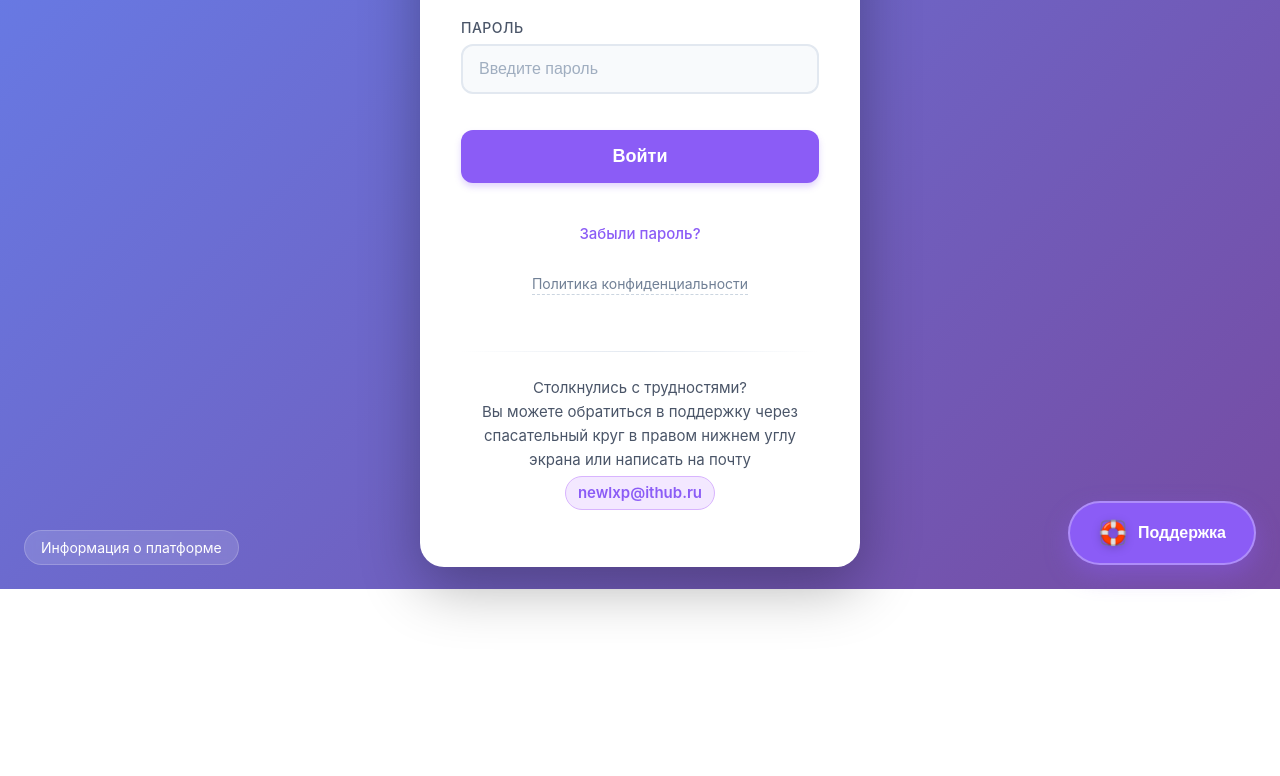
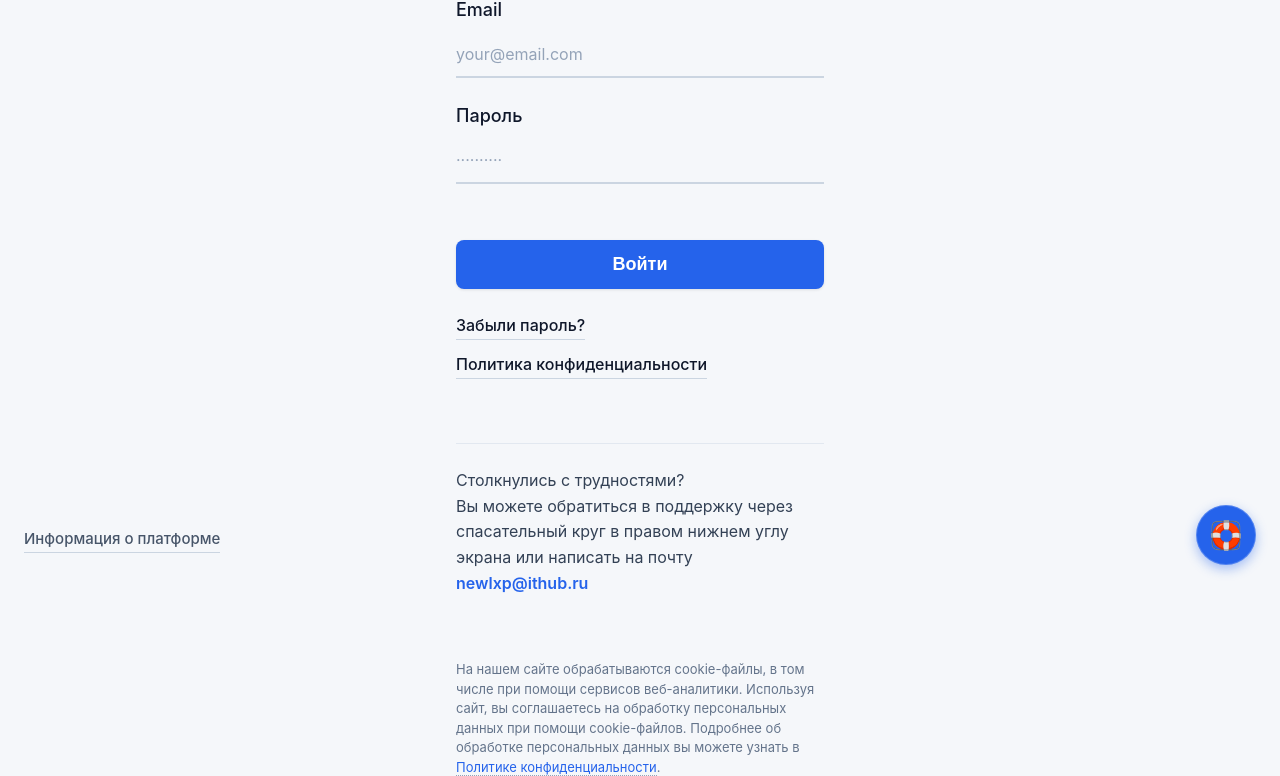
Before and after one commit to Jidokexe/FisherNew, a plain HTML site: page index.html in a window 1280 px wide. Shown: the part 211-987 px from the top of the page. Before the commit the page ends 800 px from the top, so only its background shows below. Drawn offline with Linux system fonts and the light colour scheme.

Commit message:
Update index.html

```diff
--- a/index.html
+++ b/index.html
@@ -3,8 +3,9 @@
 <head>
     <meta charset="UTF-8">
     <meta name="viewport" content="width=device-width, initial-scale=1.0">
-    <title>Вход | ITHUB LXP</title>
+    <title>Вход | newlxp</title>
     <style>
+        /* Сбрасываем стандартные отступы */
         * {
             margin: 0;
             padding: 0;
@@ -12,325 +13,356 @@
         }
 
         body {
-            font-family: -apple-system, BlinkMacSystemFont, 'Segoe UI', Roboto, Oxygen, Ubuntu, sans-serif;
-            background: linear-gradient(135deg, #667eea 0%, #764ba2 100%);
+            font-family: -apple-system, BlinkMacSystemFont, 'Segoe UI', Roboto, 'Helvetica Neue', Arial, sans-serif;
+            background-color: #f5f7fa; /* Очень светлый серо-голубой фон, как на newlxp.ru */
             min-height: 100vh;
             display: flex;
+            flex-direction: column;
             align-items: center;
             justify-content: center;
-            position: relative;
             margin: 0;
             padding: 20px;
+            line-height: 1.5;
+            color: #1e293b;
         }
 
-        /* Карточка формы */
-        .login-card {
-            background: white;
-            border-radius: 24px;
-            box-shadow: 0 20px 60px rgba(0, 0, 0, 0.3);
-            padding: 40px;
+        /* Основной контейнер страницы */
+        .page-container {
+            display: flex;
+            flex-direction: column;
+            min-height: 100vh;
             width: 100%;
-            max-width: 440px;
-            text-align: center;
-            position: relative;
-            z-index: 2;
-            backdrop-filter: blur(10px);
-            border: 1px solid rgba(255, 255, 255, 0.2);
+            max-width: 400px; /* Ограничиваем ширину для удобства, как на оригинале */
+            margin: 0 auto;
+            padding: 20px 0;
         }
 
-        h2 {
-            color: #1a1a1a;
-            font-size: 32px;
-            font-weight: 600;
-            margin-bottom: 32px;
-            letter-spacing: -0.5px;
+        /* Шапка с логотипом */
+        .header {
+            padding: 24px 16px 32px 16px; /* Отступы сверху и снизу */
+            text-align: left; /* Лого прижат к левому краю */
         }
 
-        /* Поля ввода */
-        .input-group {
-            margin-bottom: 20px;
-            text-align: left;
+        .logo-link {
+            display: inline-block;
+            text-decoration: none;
+            color: #1e293b; /* Темно-серый цвет для текстового лого */
+            font-size: 24px;
+            font-weight: 600;
+            letter-spacing: -0.02em;
+            transition: opacity 0.2s;
+        }
+
+        .logo-link:hover {
+            opacity: 0.8;
+        }
+
+        /* Основная карточка с формой */
+        .login-container {
+            flex-grow: 1;
+            display: flex;
+            flex-direction: column;
+            padding: 0 16px;
+        }
+
+        h1 {
+            font-size: 36px; /* Крупный заголовок, как на оригинале */
+            font-weight: 600;
+            color: #0f172a;
+            margin-bottom: 32px;
+            letter-spacing: -0.02em;
+            line-height: 1.2;
+        }
+
+        /* Стили формы */
+        .form-group {
+            margin-bottom: 24px;
         }
 
         label {
             display: block;
-            color: #4a5568;
-            font-size: 14px;
+            font-size: 18px; /* Крупные подписи к полям */
             font-weight: 500;
+            color: #0f172a;
             margin-bottom: 8px;
-            text-transform: uppercase;
-            letter-spacing: 0.5px;
         }
 
         input {
             width: 100%;
-            padding: 14px 16px;
-            border: 2px solid #e2e8f0;
-            border-radius: 12px;
-            font-size: 16px;
-            transition: all 0.3s ease;
-            background: #f8fafc;
+            padding: 12px 0; /* Только вертикальные отступы, без горизонтальных — для имитации нижней границы */
+            font-size: 18px;
+            border: none;
+            border-bottom: 2px solid #cbd5e1; /* Серая линия снизу, как в оригинале */
+            background-color: transparent;
+            outline: none;
+            transition: border-color 0.2s;
+            border-radius: 0; /* Убираем скругление */
+            font-family: inherit;
         }
 
         input:focus {
-            outline: none;
-            border-color: #8b5cf6;
-            background: white;
-            box-shadow: 0 0 0 3px rgba(139, 92, 246, 0.1);
+            border-bottom-color: #2563eb; /* Синий цвет при фокусе */
         }
 
         input::placeholder {
-            color: #a0aec0;
-            font-weight: 400;
-            opacity: 1;
+            color: #94a3b8;
+            font-size: 16px;
         }
 
-        /* Кнопка входа */
-        .login-btn {
+        .login-button {
             width: 100%;
-            padding: 16px;
-            background: #8b5cf6;
+            padding: 14px 24px;
+            background-color: #2563eb; /* Ярко-синий цвет кнопки */
             color: white;
             border: none;
-            border-radius: 12px;
+            border-radius: 8px; /* Легкое скругление, как на кнопке */
             font-size: 18px;
             font-weight: 600;
             cursor: pointer;
-            transition: all 0.3s ease;
-            margin: 16px 0 20px 0;
-            box-shadow: 0 4px 6px rgba(139, 92, 246, 0.25);
+            transition: background-color 0.2s;
+            margin: 32px 0 24px 0;
+            box-shadow: 0 1px 3px rgba(0,0,0,0.1);
         }
 
-        .login-btn:hover {
-            background: #7c3aed;
-            transform: translateY(-2px);
-            box-shadow: 0 6px 12px rgba(124, 58, 237, 0.3);
+        .login-button:hover {
+            background-color: #1d4ed8;
         }
 
-        .login-btn:active {
-            transform: translateY(0);
-        }
-
-        /* Ссылки */
+        /* Блок ссылок */
         .links {
-            margin: 20px 0;
+            margin-bottom: 32px;
         }
 
         .forgot-link {
-            color: #8b5cf6;
+            display: inline-block;
+            color: #0f172a;
             text-decoration: none;
-            font-size: 15px;
+            font-size: 16px;
             font-weight: 500;
-            transition: color 0.2s;
-            display: inline-block;
-            margin-bottom: 24px;
+            margin-bottom: 12px;
+            border-bottom: 1px solid #cbd5e1; /* Точечное подчеркивание */
+            padding-bottom: 2px;
+            transition: border-color 0.2s;
         }
 
         .forgot-link:hover {
-            color: #6b46c1;
-            text-decoration: underline;
+            border-bottom-color: #2563eb;
         }
 
         .privacy-link {
-            color: #718096;
+            display: inline-block;
+            color: #0f172a;
             text-decoration: none;
-            font-size: 14px;
-            display: inline-block;
-            margin: 8px 0 24px 0;
-            transition: color 0.2s;
-            border-bottom: 1px dashed #cbd5e0;
+            font-size: 16px;
+            font-weight: 500;
+            border-bottom: 1px solid #cbd5e1;
             padding-bottom: 2px;
+            transition: border-color 0.2s;
         }
 
         .privacy-link:hover {
-            color: #4a5568;
-            border-bottom-color: #8b5cf6;
+            border-bottom-color: #2563eb;
         }
 
-        /* Разделитель */
+        /* Разделительная линия */
         .divider {
-            height: 1px;
-            background: linear-gradient(to right, transparent, #e2e8f0, transparent);
+            border: none;
+            border-top: 1px solid #e2e8f0; /* Светло-серая линия */
             margin: 32px 0 24px 0;
         }
 
         /* Текст поддержки */
         .support-text {
-            color: #4a5568;
-            font-size: 15px;
+            color: #334155;
+            font-size: 16px;
             line-height: 1.6;
-            margin-bottom: 12px;
+            margin-bottom: 24px;
         }
 
         .support-email {
-            color: #8b5cf6;
+            color: #2563eb;
             font-weight: 600;
             text-decoration: none;
-            background: #f3e8ff;
-            padding: 4px 12px;
-            border-radius: 20px;
-            display: inline-block;
-            margin: 4px 0;
-            transition: all 0.2s;
-            border: 1px solid #d8b4fe;
+            transition: color 0.2s;
         }
 
         .support-email:hover {
-            background: #8b5cf6;
-            color: white;
-            border-color: #8b5cf6;
+            color: #1d4ed8;
+            text-decoration: underline;
         }
 
-        /* Кнопка спасательного круга (livechat) */
+        /* Кнопка спасательного круга (как в правом нижнем углу) */
         .livechat-button {
             position: fixed;
             bottom: 24px;
             right: 24px;
-            background: #8b5cf6;
+            background-color: #2563eb;
             color: white;
             border: none;
-            border-radius: 60px;
-            padding: 16px 28px;
-            font-size: 16px;
-            font-weight: 600;
+            border-radius: 9999px; /* Полностью круглая */
+            width: 60px;
+            height: 60px;
+            font-size: 28px;
             cursor: pointer;
-            box-shadow: 0 10px 25px rgba(139, 92, 246, 0.4);
+            box-shadow: 0 4px 12px rgba(37, 99, 235, 0.4);
             display: flex;
             align-items: center;
-            gap: 10px;
-            transition: all 0.3s ease;
-            border: 2px solid rgba(255, 255, 255, 0.3);
+            justify-content: center;
+            transition: all 0.2s ease;
             z-index: 1000;
+            border: 1px solid rgba(255, 255, 255, 0.2);
         }
 
         .livechat-button:hover {
-            background: #7c3aed;
+            background-color: #1d4ed8;
             transform: scale(1.05);
-            box-shadow: 0 15px 30px rgba(124, 58, 237, 0.5);
+            box-shadow: 0 8px 16px rgba(37, 99, 235, 0.5);
         }
 
-        .livechat-button:active {
-            transform: scale(0.98);
-        }
-
-        .livechat-icon {
-            font-size: 24px;
-            filter: drop-shadow(0 2px 4px rgba(0, 0, 0, 0.2));
-        }
-
-        /* Ссылка в футере */
+        /* Ссылка "Информация о платформе" (левый нижний угол) */
         .platform-link {
-            color: white;
+            position: fixed;
+            bottom: 36px;
+            left: 24px;
+            color: #475569;
             text-decoration: none;
-            font-size: 14px;
-            position: fixed;
-            bottom: 24px;
-            left: 24px;
-            background: rgba(255, 255, 255, 0.15);
-            backdrop-filter: blur(5px);
-            padding: 8px 16px;
-            border-radius: 30px;
-            border: 1px solid rgba(255, 255, 255, 0.2);
-            transition: all 0.3s ease;
+            font-size: 15px;
+            font-weight: 500;
+            transition: color 0.2s;
             z-index: 1000;
+            border-bottom: 1px solid #cbd5e1;
+            padding-bottom: 2px;
         }
 
         .platform-link:hover {
-            background: rgba(255, 255, 255, 0.25);
-            border-color: rgba(255, 255, 255, 0.4);
+            color: #0f172a;
+            border-bottom-color: #2563eb;
+        }
+
+        /* Футер с информацией о cookie (как на оригинале) */
+        .footer {
+            padding: 40px 16px 20px 16px;
+            text-align: left;
+            font-size: 13px;
+            color: #64748b;
+            max-width: 400px;
+            margin: 0 auto;
+            line-height: 1.5;
+        }
+
+        .footer a {
+            color: #2563eb;
+            text-decoration: none;
+            border-bottom: 1px dotted #94a3b8;
+        }
+
+        .footer a:hover {
+            border-bottom-color: #2563eb;
         }
 
         /* Адаптивность */
         @media (max-width: 480px) {
-            .login-card {
-                padding: 30px 20px;
+            h1 {
+                font-size: 32px;
             }
 
-            h2 {
-                font-size: 28px;
+            label, input, .login-button {
+                font-size: 16px;
             }
 
             .livechat-button {
-                padding: 12px 20px;
-                font-size: 14px;
+                width: 50px;
+                height: 50px;
+                font-size: 24px;
                 bottom: 16px;
                 right: 16px;
             }
 
             .platform-link {
-                bottom: 16px;
+                bottom: 24px;
                 left: 16px;
+                font-size: 13px;
+            }
+
+            .footer {
+                padding: 30px 16px 16px 16px;
                 font-size: 12px;
             }
-        }
-
-        /* Стилизация placeholder */
-        ::placeholder {
-            color: #a0aec0;
-            opacity: 1;
         }
     </style>
 </head>
 <body>
-    <!-- Основная карточка с формой -->
-    <div class="login-card">
-        <h2>Добро пожаловать!</h2>
+    <div class="page-container">
+        <!-- Шапка с логотипом-ссылкой сверху слева -->
+        <header class="header">
+            <a href="https://newlxp.ru" class="logo-link">newlxp</a>
+        </header>
 
-        <!-- Поля ввода с подписями как на изображении -->
-        <div class="input-group">
-            <label>Email</label>
-            <input type="email" placeholder="Введите ваш email" autocomplete="email">
+        <!-- Основной контент -->
+        <main class="login-container">
+            <h1>Добро пожаловать!</h1>
+
+            <form action="#" method="post">
+                <div class="form-group">
+                    <label for="email">Email</label>
+                    <input type="email" id="email" name="email" placeholder="your@email.com" autocomplete="email">
                 </div>
 
-        <div class="input-group">
-            <label>Пароль</label>
-            <input type="password" placeholder="Введите пароль" autocomplete="current-password">
+                <div class="form-group">
+                    <label for="password">Пароль</label>
+                    <input type="password" id="password" name="password" placeholder="··········" autocomplete="current-password">
                 </div>
 
-        <!-- Кнопка входа -->
-        <button class="login-btn">Войти</button>
+                <button type="submit" class="login-button">Войти</button>
+            </form>
 
-        <!-- Ссылки -->
             <div class="links">
-            <a href="#" class="forgot-link">Забыли пароль?</a>
-            <br>
-            <a href="#" class="privacy-link">Политика конфиденциальности</a>
+                <div><a href="#" class="forgot-link">Забыли пароль?</a></div>
+                <div><a href="#" class="privacy-link">Политика конфиденциальности</a></div>
             </div>
 
-        <!-- Разделительная линия -->
-        <div class="divider"></div>
+            <hr class="divider">
 
-        <!-- Текст поддержки -->
             <div class="support-text">
                 Столкнулись с трудностями?<br>
-            Вы можете обратиться в поддержку через спасательный круг в правом нижнем углу экрана или написать на почту<br>
-            <a href="mailto:newlxp@ithub.ru" class="support-email">newlxp@ithub.ru</a>
+                Вы можете обратиться в поддержку через спасательный круг в правом нижнем углу экрана или написать на почту <a href="mailto:newlxp@ithub.ru" class="support-email">newlxp@ithub.ru</a>
             </div>
+        </main>
+
+        <!-- Футер с информацией о cookie (полностью скопирован с newlxp.ru) -->
+        <footer class="footer">
+            На нашем сайте обрабатываются cookie-файлы, в том числе при помощи сервисов веб-аналитики. Используя сайт, вы соглашаетесь на обработку персональных данных при помощи cookie-файлов. Подробнее об обработке персональных данных вы можете узнать в <a href="#">Политике конфиденциальности</a>.
+        </footer>
     </div>
 
-    <!-- Кнопка спасательного круга (как на изображении) -->
-    <button class="livechat-button">
-        <span class="livechat-icon">🛟</span>
-        <span>Поддержка</span>
+    <!-- Кнопка спасательного круга в правом нижнем углу -->
+    <button class="livechat-button" aria-label="Открыть чат поддержки">
+        🛟
     </button>
 
-    <!-- Ссылка на информацию о платформе (левый нижний угол) -->
+    <!-- Ссылка "Информация о платформе" в левом нижнем углу -->
     <a href="#" class="platform-link">Информация о платформе</a>
 
     <script>
-        // Добавляем функциональность для кнопок
-        document.querySelector('.login-btn').addEventListener('click', function(e) {
+        // Предотвращаем фактическую отправку формы и переход по ссылкам в демо-режиме
+        document.querySelector('form').addEventListener('submit', function(e) {
             e.preventDefault();
-            alert('Демо-режим: вход в разработке');
+            alert('Демо-режим: страница входа. Реальная авторизация не выполняется.');
         });
 
         document.querySelector('.livechat-button').addEventListener('click', function() {
-            alert('Чат поддержки откроется в ближайшее время');
+            alert('Чат поддержки откроется в ближайшее время.');
         });
 
-        // Для всех ссылок с # предотвращаем переход
+        // Для всех ссылок с атрибутом href="#" предотвращаем переход
         document.querySelectorAll('a[href="#"]').forEach(link => {
             link.addEventListener('click', (e) => e.preventDefault());
+        });
+
+        // Для ссылки "Информация о платформе" тоже добавляем предупреждение
+        document.querySelector('.platform-link').addEventListener('click', function(e) {
+            e.preventDefault();
+            alert('Страница "Информация о платформе" находится в разработке.');
         });
     </script>
 </body>
```
Lines whose indentation alone changed are shown as unchanged.
